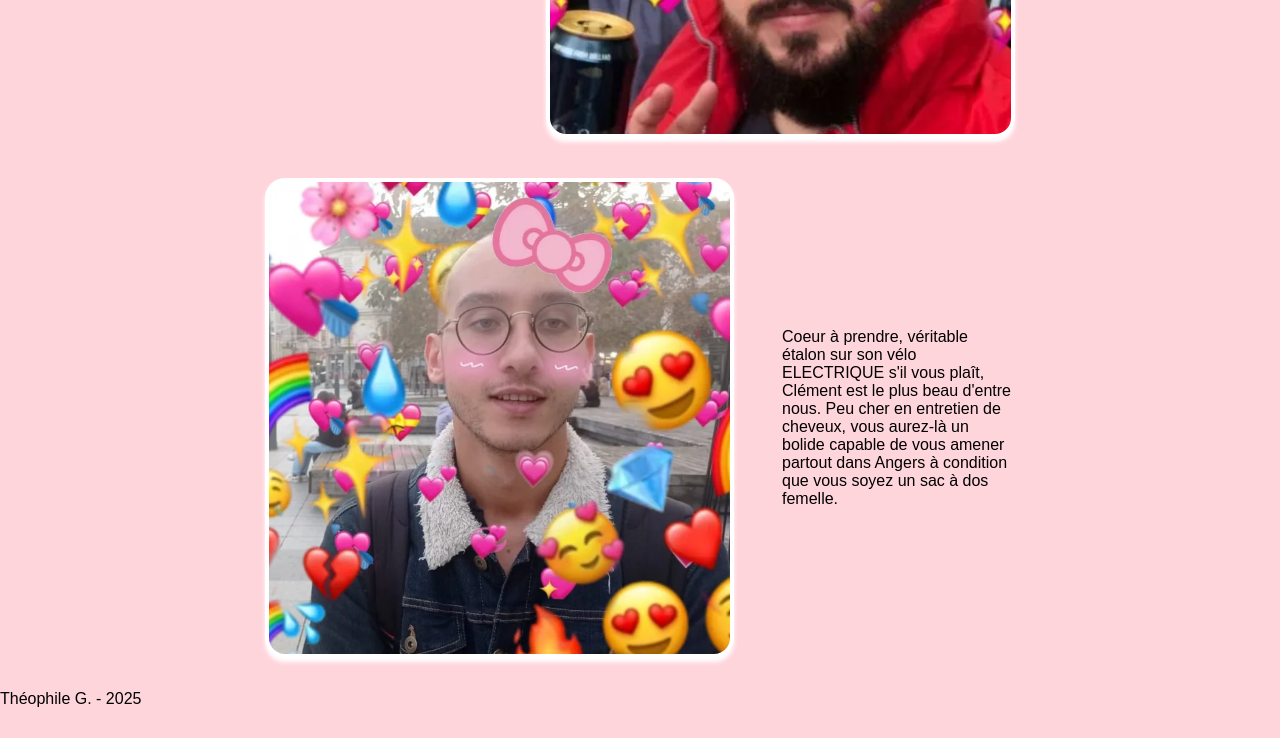
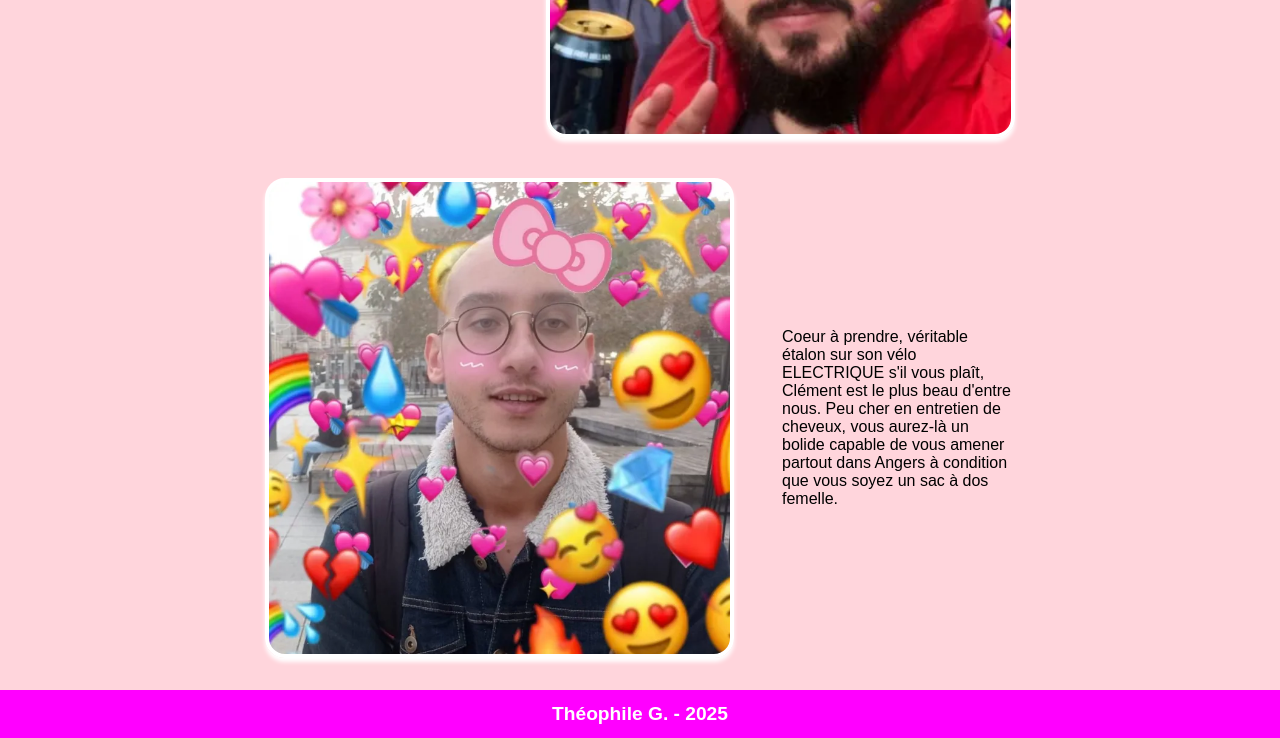
Before and after one commit to melvinlemoine/prepa-25, a website: page theophile/srabs.html in a window 1280 px wide. Shown: the part 970-1708 px from the top of the page. Before the commit the page ends 1678 px from the top, so only its background shows below. Drawn offline with Linux system fonts and the light colour scheme.

Commit message:
Update srabs.css

```diff
--- a/theophile/srabs.css
+++ b/theophile/srabs.css
@@ -105,3 +105,18 @@ a{
     height: 30rem;
     width: 100%;
 }
+
+footer{
+    background-color: rgb(255, 0, 255);
+    width: 100%;
+    height: 3rem;
+    display: flex;
+    align-items: center;
+    justify-content: center;
+}
+
+footer p{
+    font-size: 1.2rem;
+    font-weight: 700;
+    color: white;
+}
```
